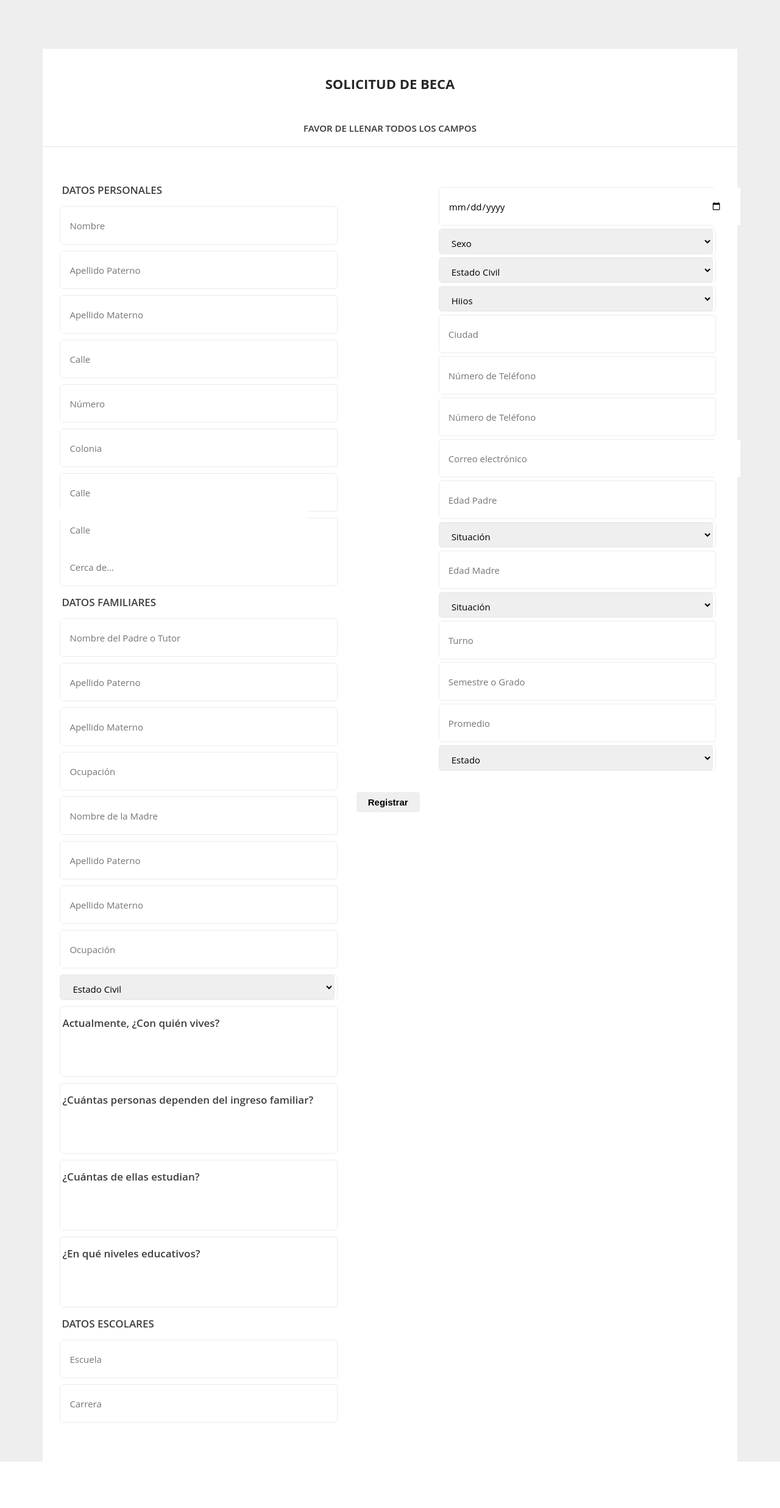
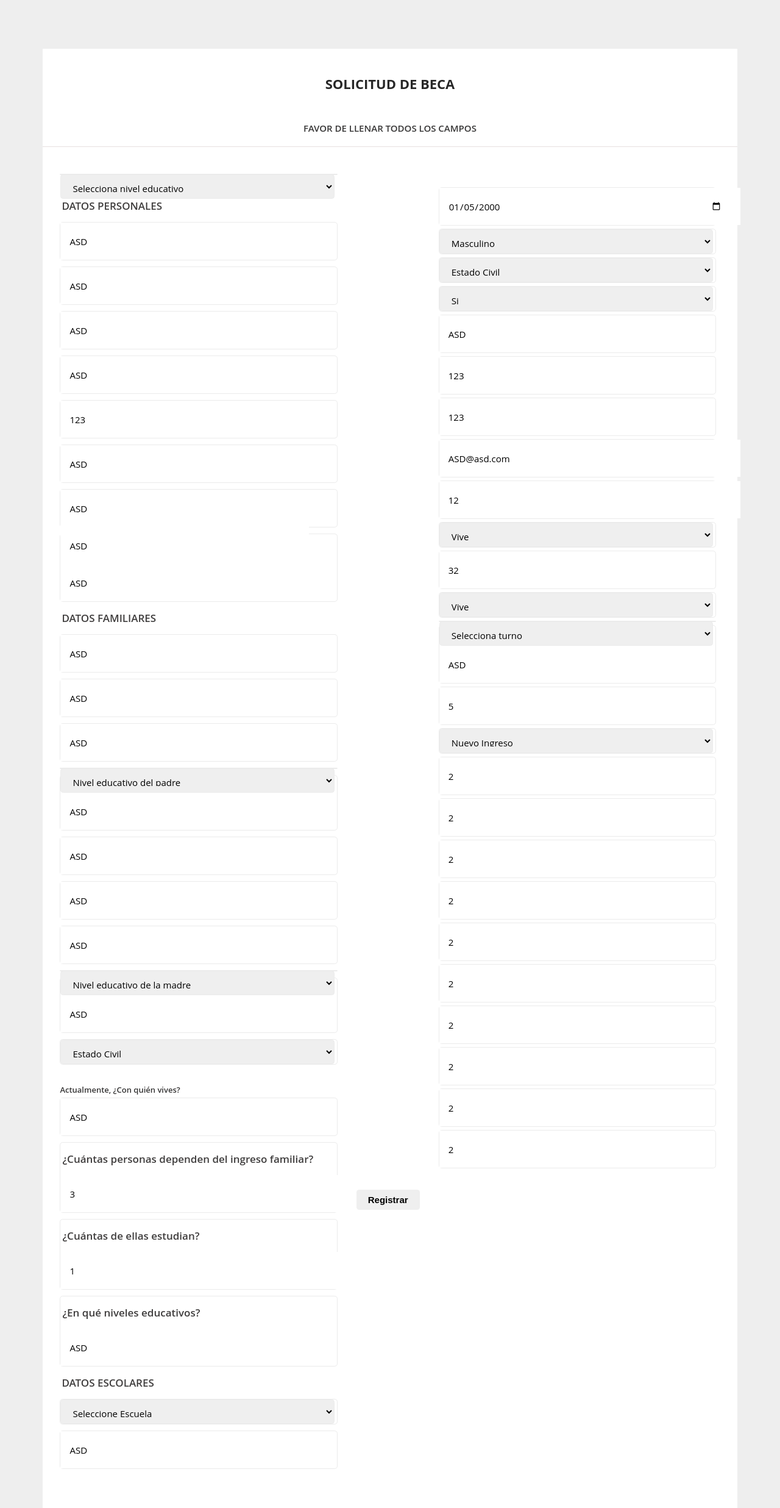
Before and after one commit to ponchatos/becados, a CodeIgniter app: the page made by application/views/solicitud.php in a window 1280 px wide. Shown: the whole page at 61% size. Before the commit the page ends 2397 px from the top, so only its background shows below. Run offline with CodeIgniter, Linux system fonts and the light colour scheme.

Commit message:
Act 0.1 solicitud

```diff
--- a/application/views/barra_nav.php
+++ b/application/views/barra_nav.php
@@ -5,7 +5,7 @@
 	<link rel="stylesheet" type="text/css" href="https://maxcdn.bootstrapcdn.com/bootstrap/3.3.6/css/bootstrap.min.css">
 	<link href='https://fonts.googleapis.com/css?family=Lato:400,700italic' rel='stylesheet' type='text/css'>
 	<link rel="stylesheet" type="text/css" href="<?php echo base_url();?>css/main.css">
-	<title>Sitio Web</title>
+	<title>Becas Patronato</title>
 </head>
 <body>
 <header id="main-header">
--- a/application/views/solicitud.php
+++ b/application/views/solicitud.php
@@ -21,118 +21,173 @@
     <p>FAVOR DE LLENAR TODOS LOS CAMPOS</p>
 
   <br>
-	<form id="form" method="post" action="">
+	<form id="form" method="post" action="<?php echo base_url();?>solicitud/registrar_solicitud">
 
 		<ul class="left-form">
+		<li>
+			<select required form="form" name="nivel_educativo">
+				<option selected disabled>Selecciona nivel educativo</option>
+				<?php
+					if(isset($niveles_educativos)){
+						foreach ($niveles_educativos as $nivel) {
+							echo '<option selected value="'.$nivel["id_nivel"].'">'.$nivel["nombre"].'</option>';
+						}
+					}
+				 ?>
+			</select>
+		</li>
           <h2>DATOS PERSONALES</h2>
 		<li>
-			<input  type="text" name="nombre" placeholder="Nombre" required/></a>
+			<input  type="text" name="nombre" placeholder="Nombre" value="ASD" required/></a>
 			<div class="clear"> </div>
         </li>
         <li>
-        	<input  type="text" name="apellido_paterno" placeholder="Apellido Paterno" required/></a>
+        	<input  type="text" name="ape_pat" placeholder="Apellido Paterno" value="ASD" required/></a>
 			<div class="clear"> </div>
         </li>
 		<li>
-			<input  type="text" name="apellido_materno" placeholder="Apellido Materno" required/></a>
+			<input  type="text" name="ape_mat" placeholder="Apellido Materno" value="ASD" required/></a>
 			<div class="clear"> </div>
         </li>
 
        <li>
-			<input  type="text" name="calle" placeholder="Calle" required/></a>
+			<input  type="text" name="calle" placeholder="Calle" value="ASD" required/></a>
 			<div class="clear"> </div>
         </li>
         <li>
-			<input  type="text" name="numero" placeholder="Número" required/></a>
+			<input  type="text" name="num_casa" placeholder="Número de casa" value="123" required/></a>
 			<div class="clear"> </div>
         </li>
         <li>
-			<input  type="text" name="colonia" placeholder="Colonia" required/></a>
+			<input  type="text" name="colonia" placeholder="Colonia" value="ASD" required/></a>
 			<div class="clear"> </div>
         </li>
          <li>
-			<input  type="text" name="entre1" placeholder="Calle" required/></a>
+			<input  type="text" name="entre_calle_1" placeholder="Entre Calle" value="ASD" required/></a>
 			<div class="clear"> </div>
-			<input  type="text" name="entre2" placeholder="Calle" required/></a>
+			<input  type="text" name="entre_calle_2" placeholder="y Calle" value="ASD" required/></a>
         </li>
         <li>
-			<input  type="text" name="cerca_de" placeholder="Cerca de..." required/></a>
+			<input  type="text" name="cerca_de" placeholder="Cerca de" value="ASD" required/></a>
 			<div class="clear"> </div>
         </li>
 
              <h2>DATOS FAMILIARES</h2>
         <li>
-			<input  type="text" name="nombre_padre" placeholder="Nombre del Padre o Tutor" required/></a>
+			<input  type="text" name="padre_nombre" placeholder="Nombre del Padre o Tutor" value="ASD" required/></a>
 			<div class="clear"> </div>
         </li>
         <li>
-        	<input  type="text" name="apellido_paterno" placeholder="Apellido Paterno" required/></a>
+        	<input  type="text" name="padre_ape_pat" placeholder="Apellido Paterno del Padre o Tutor" value="ASD" required/></a>
 			<div class="clear"> </div>
         </li>
 		<li>
-			<input  type="text" name="apellido_materno" placeholder="Apellido Materno" required/></a>
+			<input  type="text" name="padre_ape_mat" placeholder="Apellido Materno del Padre o Tutor" value="ASD" required/></a>
 			<div class="clear"> </div>
         </li>
         <li>
-			<input  type="text" name="ocupacion" placeholder="Ocupación" required/></a>
+			<select required form="form" name="padre_escolaridad">
+				<option selected disabled>Nivel educativo del padre</option>
+				<?php
+					if(isset($niveles_educativos)){
+						foreach ($niveles_educativos as $nivel) {
+							echo '<option selected value="'.$nivel["id_nivel"].'">'.$nivel["nombre"].'</option>';
+						}
+					}
+				 ?>
+			</select>
+		</li>
+        <li>
+			<input  type="text" name="padre_ocupacion" placeholder="Ocupación del padre o tutor" value="ASD" required/></a>
 			<div class="clear"> </div>
         </li>
          <li>
-			<input  type="text" name="nombre_madre" placeholder="Nombre de la Madre" required/></a>
+			<input  type="text" name="madre_nombre" placeholder="Nombre de la Madre" value="ASD" required/></a>
 			<div class="clear"> </div>
         </li>
         <li>
-        	<input  type="text" name="apellido_paterno" placeholder="Apellido Paterno" required/></a>
+        	<input  type="text" name="madre_ape_pat" placeholder="Apellido Paterno de la Madre" value="ASD" required/></a>
 			<div class="clear"> </div>
         </li>
 		<li>
-			<input  type="text" name="apellido_materno" placeholder="Apellido Materno" required/></a>
+			<input  type="text" name="madre_ape_mat" placeholder="Apellido Materno de la Madre" value="ASD" required/></a>
 			<div class="clear"> </div>
         </li>
         <li>
-			<input  type="text" name="ocupacion" placeholder="Ocupación" required/></a>
+			<select required form="form" name="madre_escolaridad">
+				<option selected disabled>Nivel educativo de la madre</option>
+				<?php
+					if(isset($niveles_educativos)){
+						foreach ($niveles_educativos as $nivel) {
+							echo '<option selected value="'.$nivel["id_nivel"].'">'.$nivel["nombre"].'</option>';
+						}
+					}
+				 ?>
+			</select>
+		</li>
+        <li>
+			<input  type="text" name="madre_ocupacion" placeholder="Ocupación" value="ASD" required/></a>
 			<div class="clear"> </div>
         </li>
         <li>
-	        	<select form="form" id="id_nivel" name="estciv_pad" required>
+	        	<select form="form" id="id_edo_civil_padres" name="edo_civil_padres" required>
 					<option disabled selected value>Estado Civil</option>
+					<?php
+						if(isset($edos_civiles)){
+							foreach ($edos_civiles as $edo_civil) {
+								echo '<option selected value="'.$edo_civil["id_edo_civil"].'">'.$edo_civil["nombre"].'</option>';
+							}
+						}
+					 ?>
+						<!--
 						<option value="1">Soltero(a)</option>
 						<option value="2">Casados</option>
 						<option value="3">Unión Libre</option>
 						<option value="4">Divorciados</option>
 						<option value="5">Separados</option>
-						<option value="6">Viudos</option>
+						<option value="6">Viudos</option>-->
 				</select>
 				<div class="clear"> </div>
 	        </li>
+	        <br>
+	        <h4>Actualmente, ¿Con quién vives?</h4>
+	        <br>
 	        <li>
-		        <h3>Actualmente, ¿Con quién vives?</h3>
-				<input  type="text" name="conquien_vive" placeholder="" required/></a>
+				<input  type="text" name="vive_con" placeholder="" value="ASD" required/></a>
 				<div class="clear"> </div>
         	</li>
         	 <li>
 		        <h3>¿Cuántas personas dependen del ingreso familiar?</h3>
-				<input  type="text" name="ingreso" placeholder="" required/></a>
+				<input  type="number" name="personas_dependen_ingreso" placeholder="" value="3" required/></a>
 				<div class="clear"> </div>
         	</li>
         	<li>
 		        <h3>¿Cuántas de ellas estudian?</h3>
-				<input  type="text" name="cuant_est" placeholder="" required/></a>
+				<input  type="number" name="cuantas_estudian" placeholder="" value="1" required/></a>
 				<div class="clear"> </div>
         	</li>
         	<li>
 		        <h3>¿En qué niveles educativos?</h3>
-				<input  type="text" name="niv_edu" placeholder="" required/></a>
+				<input  type="text" name="en_que_niveles" placeholder="" value="ASD" required/></a>
 				<div class="clear"> </div>
         	</li>
 
 	          <h2>DATOS ESCOLARES</h2>
 	          <li>
-				<input  type="text" name="esc_prod" placeholder="Escuela" required/></a>
+				<select form="form" id="id_escuela" name="escuela" value="ASD" required>
+					<option disabled selected value>Seleccione Escuela</option>
+					<?php
+						if(isset($escuelas)){
+							foreach ($escuelas as $escuela) {
+								echo '<option selected value="'.$escuela["id_escuela"].'">'.$escuela["nombre"].'</option>';
+							}
+						}
+					 ?>
+				</select>
 				<div class="clear"> </div>
         	</li>
         	 <li>
-				<input  type="text" name="carrera" placeholder="Carrera" required/></a>
+				<input  type="text" name="carrera" placeholder="Carrera" value="ASD" required/></a>
 				<div class="clear"> </div>
         	</li>
 
@@ -142,99 +197,154 @@
 
 
 	        <li>
-	        	<input type="date" name="fecha_nac" required/></a>
+	        	<input type="date" name="fec_nac" value="2000-01-05" required/></a>
 	        	<div class="clear"> </div>
 	        </li>
 
 	        <li>
-				<select form="form" id="id_nivel" name="id_nivel" required>
-					<option disabled selected value>Sexo</option>
-						<option value="1">Mascuino</option>
-						<option value="2">Femenino</option>
+				<select form="form" id="id_sexo" name="sexo" required>
+					<option disabled selected value>Seleccione Sexo</option>
+						<option selected value="M">Masculino</option>
+						<option value="F">Femenino</option>
 				</select>
 				<div class="clear"> </div>
 	        </li>
 	        <li>
-	        	<select form="form" id="id_nivel" name="id_nivel" required>
+	        	<select form="form" id="id_edo_civil" name="edo_civil" required>
 					<option disabled selected value>Estado Civil</option>
+					<?php
+						if(isset($edos_civiles)){
+							foreach ($edos_civiles as $edo_civil) {
+								echo '<option selected value="'.$edo_civil["id_edo_civil"].'">'.$edo_civil["nombre"].'</option>';
+							}
+						}
+					 ?>
+						<!--
 						<option value="1">Soltero(a)</option>
-						<option value="2">Casado(a)</option>
+						<option value="2">Casados</option>
 						<option value="3">Unión Libre</option>
-						<option value="4">Divorciado(a)</option>
-						<option value="5">Separado(a)</option>
-						<option value="6">Viudo(a)</option>
+						<option value="4">Divorciados</option>
+						<option value="5">Separados</option>
+						<option value="6">Viudos</option>-->
 				</select>
 				<div class="clear"> </div>
 	        </li>
 	        <li>
-				<select form="form" id="id_nivel" name="id_nivel" required>
+				<select form="form" id="id_hijos" name="hijos" required>
 					<option disabled selected value>Hijos</option>
-						<option value="1">Si</option>
-						<option value="2">No</option>
+						<option selected value="1">Si</option>
+						<option value="0">No</option>
 				</select>
 				<div class="clear"> </div>
 	        </li>
 	        <li>
-				<input  type="text" name="ciudad" placeholder="Ciudad" required/></a>
+				<input  type="text" name="ciudad" placeholder="Ciudad" value="ASD" required/></a>
 				<div class="clear"> </div>
        		 </li>
        		 <li>
-	        	<input type="text" name="telefono" placeholder="Número de Teléfono" required/></a>
+	        	<input type="text" name="telefono" placeholder="Número de Teléfono" value="123" required/></a>
 	        	<div class="clear"> </div>
 	        </li>
 	        <li>
-	        	<input type="text" name="telefono" placeholder="Número de Teléfono" required/></a>
+	        	<input type="text" name="celular" placeholder="Número de Celular" value="123" required/></a>
 	        	<div class="clear"> </div>
 	        </li>
 	        <li>
-	        	<input type="email" name="correo" placeholder="Correo electrónico" required/></a>
+	        	<input type="email" name="correo" placeholder="Correo electrónico" value="ASD@asd.com" required/></a>
 	        	<div class="clear"> </div>
 	        </li>
 	        <li>
-			<input  type="text" name="edad_pad" placeholder="Edad Padre" required/></a>
+				<input type="number" name="padre_edad" placeholder="Edad del Padre o Tutor" value="12" required/></a>
 				<div class="clear"> </div>
         	</li>
 	        <li>
-	        	<select form="form" id="id_nivel" name="id_sit" required>
+	        	<select form="form" id="id_vive_padre" name="padre_vivo_muerto" required>
 					<option disabled selected value>Situación</option>
-						<option value="1">Vive</option>
+					<option selected value="1">Vive</option>
 					<option value="2">Finado</option>
 				</select>
 				<div class="clear"> </div>
 	        </li>
 	        <li>
-			<input  type="text" name="edad_mad" placeholder="Edad Madre" required/></a>
+				<input  type="text" name="madre_edad" placeholder="Edad de la Madre" value="32" required/></a>
 				<div class="clear"> </div>
 	        </li>
 	        <li>
-	        	<select form="form" id="id_nivel" name="id_sit_madre" required>
+	        	<select form="form" id="id_vive_madre" name="madre_vivo_muerto" required>
 					<option disabled selected value>Situación</option>
-						<option value="1">Vive</option>
+						<option selected value="1">Vive</option>
 						<option value="2">Finado</option>
 				</select>
 				<div class="clear"> </div>
 	        </li>
 	         <li>
-				<input  type="text" name="turno" placeholder="Turno" required/></a>
+				<select form="form" id="id_turno" name="turno" required>
+					<option disabled selected value>Selecciona turno</option>
+					<?php
+						if(isset($turnos)){
+							foreach ($turnos as $turno) {
+								echo '<option selected value="'.$turno["id_turno"].'">'.$turno["nombre"].'</option>';
+							}
+						}
+					 ?>
+				</select>
+        	</li>
+        	 <li>
+				<input  type="text" name="grado" placeholder="Semestre o Grado" value="ASD" required/></a>
 				<div class="clear"> </div>
         	</li>
         	 <li>
-				<input  type="text" name="Sem_grad" placeholder="Semestre o Grado" required/></a>
+				<input  type="text" name="promedio" placeholder="Promedio" value="5" required/></a>
 				<div class="clear"> </div>
         	</li>
         	<li>
-				<input  type="text" name="prom" placeholder="Promedio" required/></a>
-				<div class="clear"> </div>
-        	</li>
-        	<li>
-	        	<select form="form" id="id_nivel" name="id_sit" required>
+	        	<select form="form" id="id_ingreso" name="ingreso" required>
 					<option disabled selected value>Estado</option>
-						<option value="1">Nuevo Ingreso</option>
+						<option selected value="1">Nuevo Ingreso</option>
 						<option value="2">Reingreso</option>
 				</select>
 				<div class="clear"> </div>
 	        </li>
-
+	        <li>
+				<input  type="text" name="p1" placeholder="P1" value="2" required/></a>
+				<div class="clear"> </div>
+        	</li>
+        	<li>
+				<input  type="text" name="p2" placeholder="P2" value="2" required/></a>
+				<div class="clear"> </div>
+        	</li>
+        	<li>
+				<input  type="text" name="p3" placeholder="P3" value="2" required/></a>
+				<div class="clear"> </div>
+        	</li>
+        	<li>
+				<input  type="text" name="p4" placeholder="P4" value="2" required/></a>
+				<div class="clear"> </div>
+        	</li>
+        	<li>
+				<input  type="text" name="p5" placeholder="P5" value="2" required/></a>
+				<div class="clear"> </div>
+        	</li>
+        	<li>
+				<input  type="text" name="p6" placeholder="P6" value="2" required/></a>
+				<div class="clear"> </div>
+        	</li>
+        	<li>
+				<input  type="text" name="p7" placeholder="P7" value="2" required/></a>
+				<div class="clear"> </div>
+        	</li>
+        	<li>
+				<input  type="text" name="p8" placeholder="P8" value="2" required/></a>
+				<div class="clear"> </div>
+        	</li>
+        	<li>
+				<input  type="text" name="p9" placeholder="P9" value="2" required/></a>
+				<div class="clear"> </div>
+        	</li>
+        	<li>
+				<input  type="text" name="p10" placeholder="P10" value="2" required/></a>
+				<div class="clear"> </div>
+        	</li>
 
 				<input type="submit" name="enviar" value="Registrar"/>
 
--- /dev/null
+++ b/application/views/validation_errors.php
@@ -0,0 +1 @@
+<?php echo validation_errors(); ?>
```
Also changed, not shown: application/controllers/Solicitud.php (+159 -2 lines), application/models/Solicitud_db.php (added, +114 -0 lines). Lines whose indentation alone changed are shown as unchanged.
